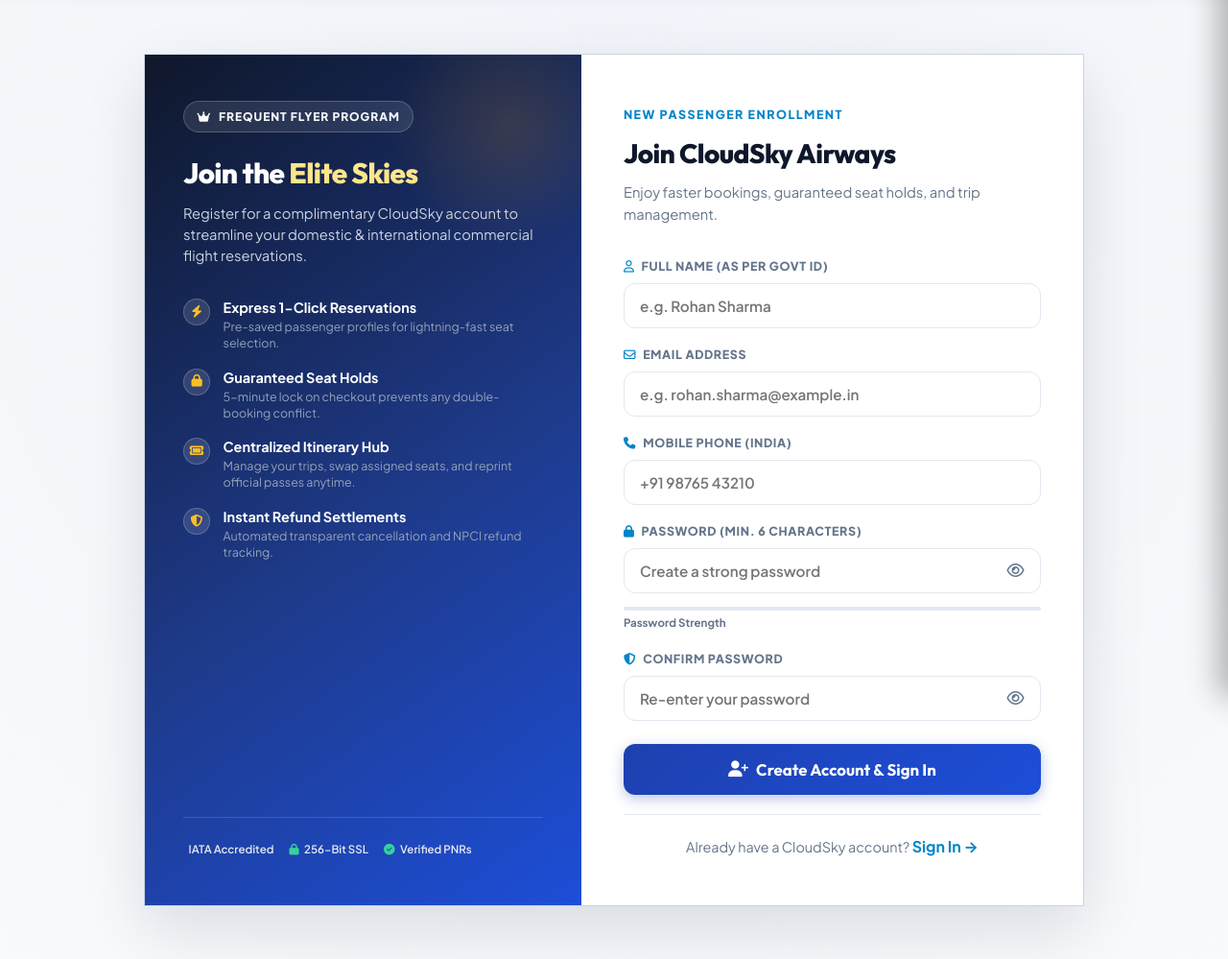
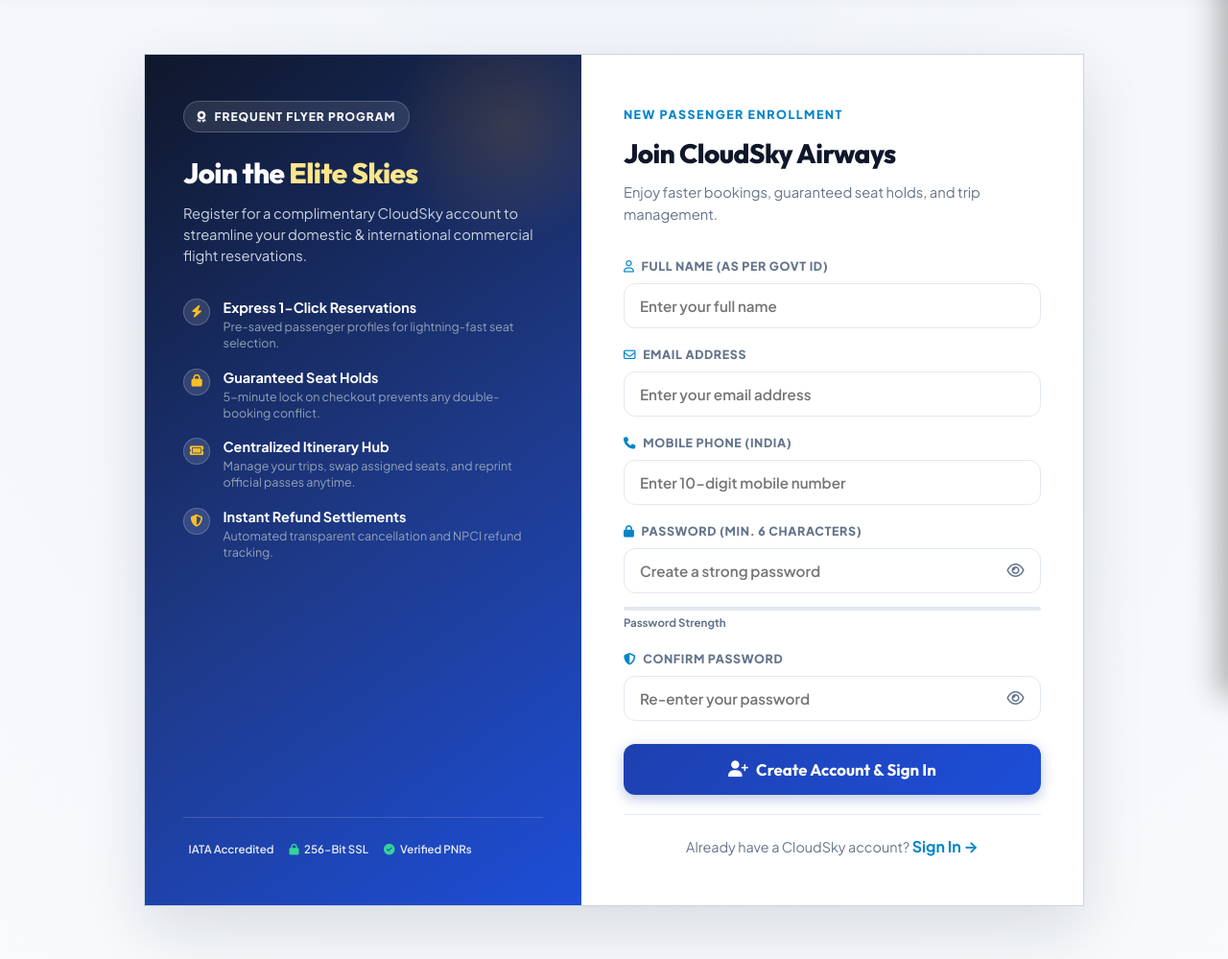
Before and after one commit to nithin16-cloud/csa, a Flask app: page /register in a window 1280 px wide. Shown: the part 75-1074 px from the top of the page at 96% size. Run offline with Flask 3, Linux system fonts and the light colour scheme.

Commit message:
Refactor UI: replace crown icons with professional airline badges and remove sample data placeholders

```diff
--- a/app/routes/api.py
+++ b/app/routes/api.py
@@ -777,7 +777,7 @@ def simulate_payment():
     if method == "UPI":
         vpa = data.get("vpa", "").strip()
         if not vpa or "@" not in vpa:
-            return jsonify({"success": False, "error": "Invalid UPI ID. Format should be username@bank (e.g. rohan@okhdfcbank)"}), 400
+            return jsonify({"success": False, "error": "Invalid UPI ID. Format should be username@bank"}), 400
     elif method in ("CreditCard", "DebitCard", "Card"):
         card_num = str(data.get("card_number", "")).replace(" ", "")
         if len(card_num) < 15 or not card_num.isdigit():
--- a/app/templates/auth/login.html
+++ b/app/templates/auth/login.html
@@ -76,7 +76,7 @@
                         name="email"
                         id="login-email"
                         class="form-control"
-                        placeholder="e.g. rohan.sharma@example.in"
+                        placeholder="Enter your email address"
                         required
                         value="{{ email or '' }}"
                         autocomplete="email"
--- a/app/templates/auth/register.html
+++ b/app/templates/auth/register.html
@@ -9,7 +9,7 @@
         <div class="auth-showcase-panel">
             <div>
                 <div class="auth-brand-badge">
-                    <i class="fa-solid fa-crown"></i> FREQUENT FLYER PROGRAM
+                    <i class="fa-solid fa-award"></i> FREQUENT FLYER PROGRAM
                 </div>
                 <h1 class="auth-showcase-title">
                     Join the <span>Elite Skies</span>
@@ -76,7 +76,7 @@
                         name="name"
                         id="reg-name"
                         class="form-control"
-                        placeholder="e.g. Rohan Sharma"
+                        placeholder="Enter your full name"
                         required
                         value="{{ name or '' }}"
                         autocomplete="name"
@@ -90,7 +90,7 @@
                         name="email"
                         id="reg-email"
                         class="form-control"
-                        placeholder="e.g. rohan.sharma@example.in"
+                        placeholder="Enter your email address"
                         required
                         value="{{ email or '' }}"
                         autocomplete="email"
@@ -107,7 +107,7 @@
                         name="phone"
                         id="reg-phone"
                         class="form-control"
-                        placeholder="+91 98765 43210"
+                        placeholder="Enter 10-digit mobile number"
                         value="{{ phone or '' }}"
                         autocomplete="tel"
                     >
--- a/app/templates/info.html
+++ b/app/templates/info.html
@@ -64,7 +64,7 @@
             <div class="info-grid-3">
                 <div class="info-card">
                     <div class="info-card-icon" style="background: #FEF3C7; color: #D97706;">
-                        <i class="fa-solid fa-crown"></i>
+                        <i class="fa-solid fa-utensils"></i>
                     </div>
                     <h3>First Class Private Dining</h3>
                     <p>Dine on demand with à la carte multi-course menus served on fine bone china. Featuring premium royal Indian dishes, chef's seasonal degustation, artisanal cheese platters, and vintage hot beverages.</p>
@@ -175,7 +175,7 @@
                         <tbody>
                             <tr>
                                 <td>
-                                    <strong style="color: #D97706;"><i class="fa-solid fa-crown"></i> First Class</strong>
+                                    <strong style="color: #D97706;"><i class="fa-solid fa-star"></i> First Class</strong>
                                 </td>
                                 <td><strong>35 kg</strong> (up to 2 pieces)</td>
                                 <td><strong>2 x 32 kg</strong> (64 kg total)</td>
--- a/app/templates/manage.html
+++ b/app/templates/manage.html
@@ -35,7 +35,7 @@
                         id="pnr-input"
                         v-model="searchPnr"
                         class="form-control"
-                        placeholder="e.g. CS-7K9A2M"
+                        placeholder="Enter 6-character PNR (e.g. CS-XXXXXX)"
                         required
                         style="text-transform: uppercase; font-weight: 700; letter-spacing: 0.05em;"
                     >
@@ -48,7 +48,7 @@
                         id="email-input"
                         v-model="searchEmail"
                         class="form-control"
-                        placeholder="e.g. rohan.sharma@example.in"
+                        placeholder="Enter passenger email address"
                     >
                 </div>
 
```
Also changed, not shown: app/templates/booking.html (+14 -20 lines).
